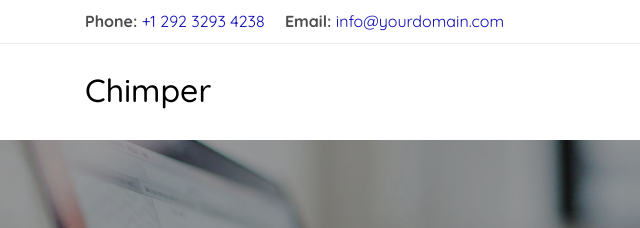
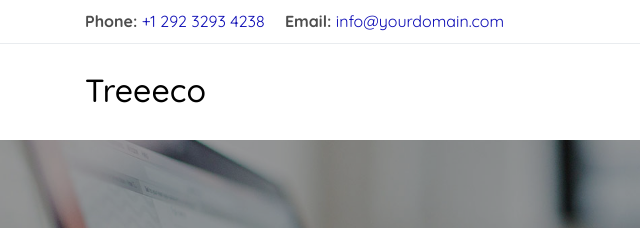
Before and after one commit to GarciaNicolasEmanuel/TRIECO, a plain HTML site: page blog.html in a window 1280 px wide. Shown: the top 228 px of the page, 0-640 px from the left. Drawn offline with Linux system fonts and the light colour scheme; files whose address does not match are found by name.

Commit message:
Update blog.html

```diff
--- a/blog.html
+++ b/blog.html
@@ -1,7 +1,7 @@
 <!DOCTYPE html>
 <html lang="en">
   <head>
-    <title>Chimper &mdash; Colorlib Website Template</title>
+    <title>TREEECO</title>
     <meta charset="utf-8">
     <meta name="viewport" content="width=device-width, initial-scale=1, shrink-to-fit=no">
 
@@ -62,7 +62,7 @@
         <div class="row align-items-center">
 
           <div class="col-11 col-xl-2">
-            <h1 class="mb-0 site-logo"><a href="index.html" class="text-black h2 mb-0">Chimper</a></h1>
+            <h1 class="mb-0 site-logo"><a href="index.html" class="text-black h2 mb-0">Treeeco</a></h1>
           </div>
           <div class="col-12 col-md-10 d-none d-xl-block">
             <nav class="site-navigation position-relative text-right" role="navigation">
```
